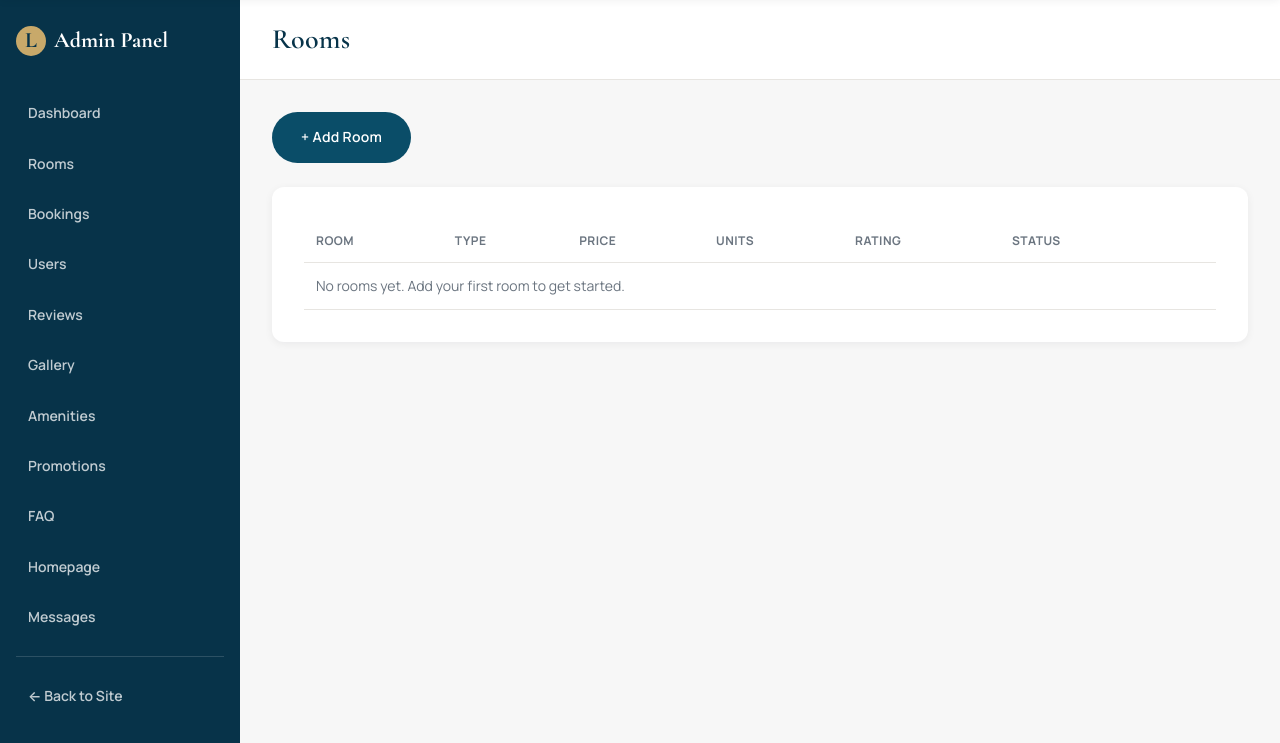
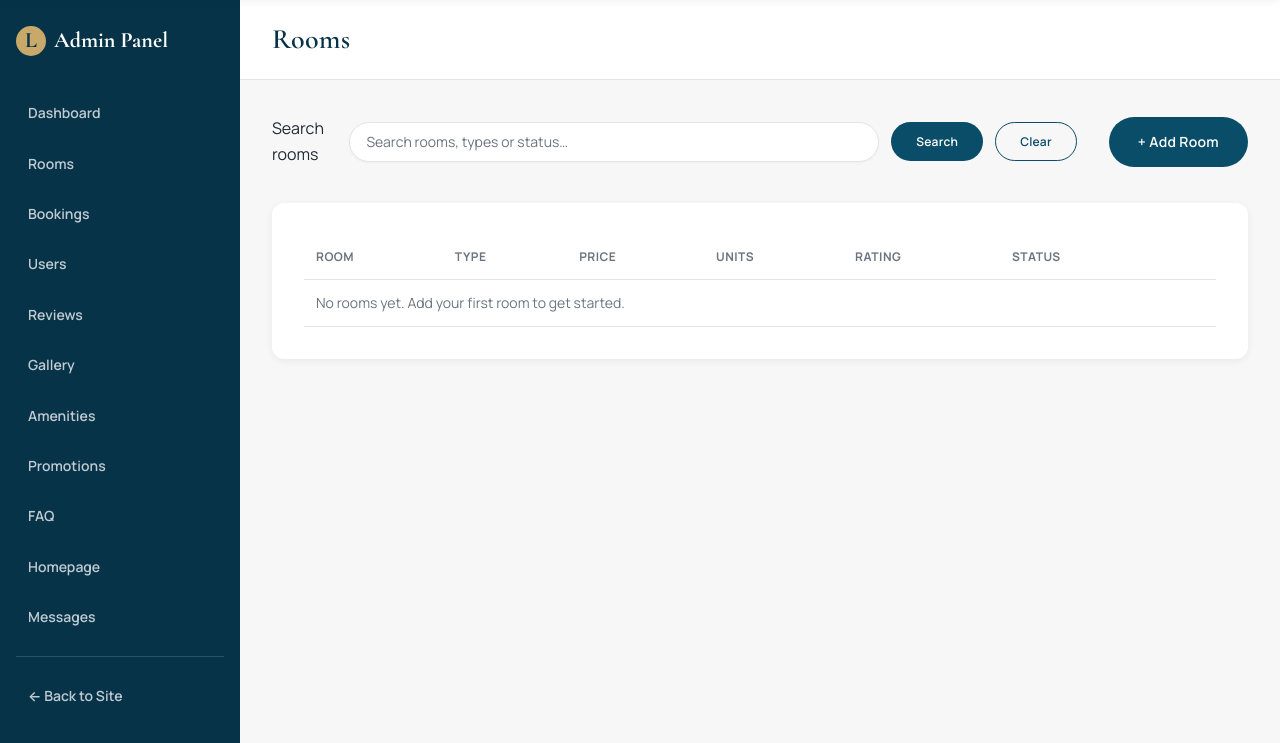
Before and after one commit to anya0001/Hotel_website, a Python web app: template app/templates/admin/rooms_list.html in a window 1280 px wide. Shown: the part 85-828 px from the top of the page. Run offline with Jinja, Linux system fonts and the light colour scheme; the template is opened without the code that fills it, so the values that code supplies are empty.

Commit message:
Add admin room search

```diff
--- a/app/templates/admin/rooms_list.html
+++ b/app/templates/admin/rooms_list.html
@@ -4,12 +4,18 @@
 {% block admin_title %}Rooms{% endblock %}
 
 {% block admin_content %}
-<div class="admin-content__toolbar">
+<div class="admin-content__toolbar admin-bookings-toolbar">
+  <form class="admin-booking-search" data-admin-search-form data-search-table="rooms-table">
+    <label class="sr-only" for="room-search">Search rooms</label>
+    <input id="room-search" type="search" placeholder="Search rooms, types or status…" autocomplete="off">
+    <button type="submit" class="btn btn--primary btn--sm">Search</button>
+    <button type="button" class="btn btn--outline btn--sm" data-search-clear hidden>Clear</button>
+  </form>
   <a href="{{ url_for('admin.room_new') }}" class="btn btn--primary">+ Add Room</a>
 </div>
 
 <div class="card-panel">
-  <table class="admin-table">
+  <table class="admin-table" id="rooms-table">
     <thead>
       <tr><th>Room</th><th>Type</th><th>Price</th><th>Units</th><th>Rating</th><th>Status</th><th></th></tr>
     </thead>
```
